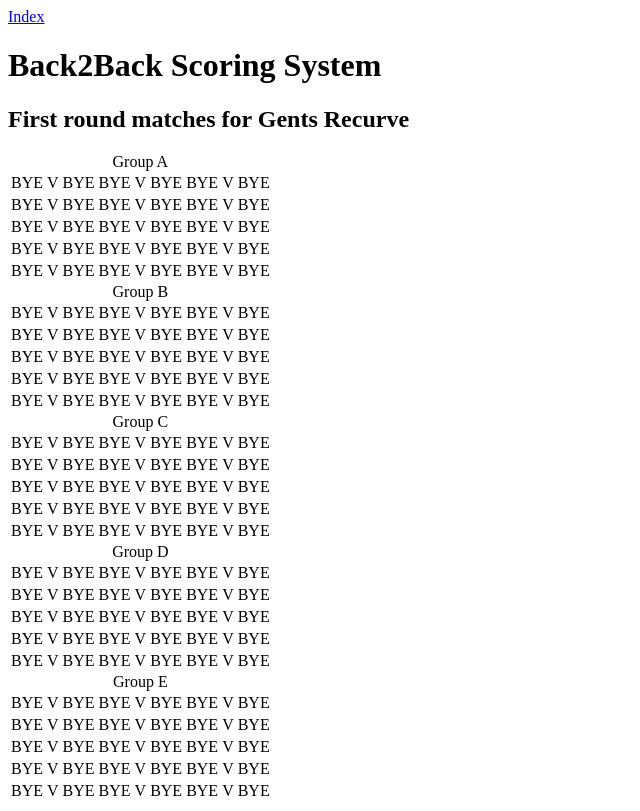
After one commit to mjtamlyn/back2back, a Django app: page /gents-recurve/first-round/matches/ in a window 1280 px wide. The commit adds this page. Shown: the whole page, without its empty margins (0-640 px from the left). Run offline with Django 3.2, Linux system fonts and the light colour scheme; data that the repository does not hold is empty.

Commit message:
Display basic match structure for first groups.

```diff
--- a/back2back/structure.py
+++ b/back2back/structure.py
@@ -80,6 +80,20 @@ class Group(object):
             entry.first_group_index = i
             entry.save()
 
+    def matches(self):
+        entries = self.entries()
+        arrangement = [
+            [[0, 5], [1, 2], [3, 4]],
+            [[0, 4], [1, 3], [2, 5]],
+            [[0, 3], [1, 5], [2, 4]],
+            [[0, 2], [1, 4], [3, 5]],
+            [[0, 1], [2, 3], [4, 5]],
+        ]
+        return [[{
+            'archer_1': entries[match[0]] if len(entries) > match[0] else 'BYE',
+            'archer_2': entries[match[1]] if len(entries) > match[1] else 'BYE',
+        } for match in row] for row in arrangement]
+
 
 CATEGORIES = [GentsRecurve(), LadiesRecurve(), GentsCompound(), LadiesCompound()]
 CATEGORIES_BY_SLUG = OrderedDict((category.slug, category) for category in CATEGORIES)
--- /dev/null
+++ b/back2back/templates/first_round_matches.html
@@ -0,0 +1,20 @@
+{% extends 'base.html' %}
+
+{% block heading %}First round matches for {{ category }}{% endblock %}
+
+{% block content %}
+{% for group in groups %}
+<table>
+    <caption>{{ group }}</caption>
+    {% for time in group.matches %}
+    <tr>
+        {% for match in time %}
+        <td>{{ match.archer_1 }}</td>
+        <td>V</td>
+        <td>{{ match.archer_2 }}</td>
+        {% endfor %}
+    </tr>
+    {% endfor %}
+</table>
+{% endfor %}
+{% endblock %}
--- a/back2back/urls.py
+++ b/back2back/urls.py
@@ -15,5 +15,6 @@ urlpatterns = patterns('',
     url(r'^(?P<category>[a-z-]+)/first-round/set-groups/$', views.FirstRoundSetGroups.as_view(), name='first-round-set-groups'),
     url(r'^(?P<category>[a-z-]+)/first-round/set-groups/add/$', views.FirstRoundGroupAdd.as_view(), name='first-round-group-add'),
     url(r'^(?P<category>[a-z-]+)/first-round/set-groups/remove/$', views.FirstRoundGroupRemove.as_view(), name='first-round-group-remove'),
+    url(r'^(?P<category>[a-z-]+)/first-round/matches/$', views.FirstRoundMatches.as_view(), name='first-round-matches'),
     url(r'^admin/', include(admin.site.urls)),
 )
--- a/back2back/views.py
+++ b/back2back/views.py
@@ -93,3 +93,18 @@ class FirstRoundGroupRemove(View):
         group = groups[entry.first_group_number]
         group.remove_entry(entry)
         return HttpResponseRedirect(reverse('first-round-set-groups', kwargs={'category': self.kwargs['category']}))
+
+
+class FirstRoundMatches(TemplateView):
+    template_name = 'first_round_matches.html'
+
+    def get_context_data(self, **kwargs):
+        category = CATEGORIES_BY_SLUG[self.kwargs['category']]
+        entries = category.get_entries()
+        groups = category.get_first_round_groups(entries=entries)
+        print(groups[0].matches())
+        return {
+            'category': category,
+            'groups': groups,
+            'unprocessed': [e for e in entries if e.first_group_number is None],
+        }
```
Also changed, not shown: back2back/templates/index.html (+8 -0 lines).
